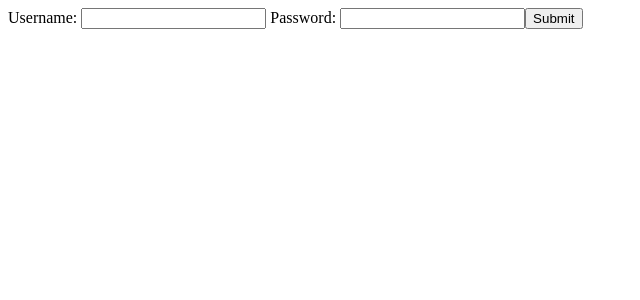
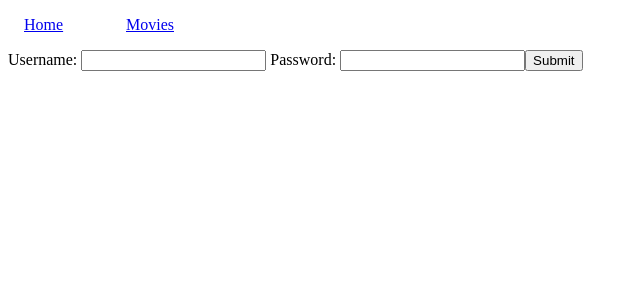
Before and after one commit to alice-njoroge/NuxtClass, a Nuxt app: page /login in a window 1280 px wide. Shown: the top 300 px of the page, without its empty margins (0-640 px from the left). Built offline with nearby package versions, Linux system fonts and the light colour scheme.

Commit message:
Remove page-specific middleware, add global middleware
Middleware has been removed from individual page components (movies/index.vue, index.vue, login.vue) to simplify the structure. In exchange, a global middleware (auth.global.ts) is added that will handle all the logging and authorize operations.

```diff
--- /dev/null
+++ b/middleware/auth.global.ts
@@ -0,0 +1,6 @@
+export default defineNuxtRouteMiddleware((to, from) => {
+    if (to.path === '/login'){
+        return
+    }
+    console.log(to, from, "I am logging from global")
+})
--- a/pages/index.vue
+++ b/pages/index.vue
@@ -1,10 +1,5 @@
 <script lang="ts" setup>
 
-definePageMeta({
-  middleware(to, from) {
-    console.log(to, from)
-  }
-})
 </script>
 
 <template>
--- a/pages/login.vue
+++ b/pages/login.vue
@@ -1,8 +1,4 @@
 <script setup>
-
-definePageMeta({
-  layout: 'plain'
-})
 
 </script>
 
--- a/pages/movies/index.vue
+++ b/pages/movies/index.vue
@@ -1,10 +1,4 @@
 <script setup>
-
-definePageMeta({
-  middleware(to, from) {
-    console.log(to, from)
-  }
-})
 </script>
 <template>
   <movie-search/>
```
